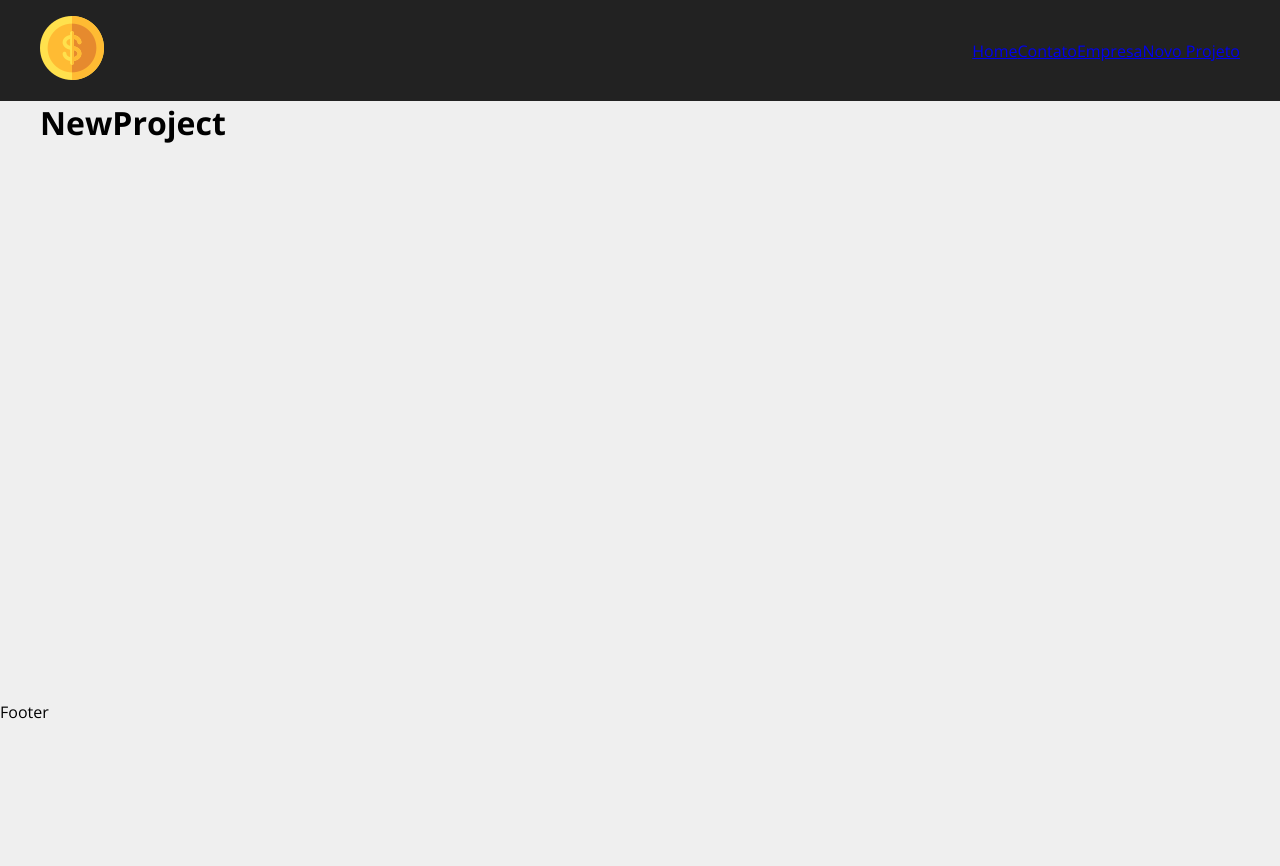
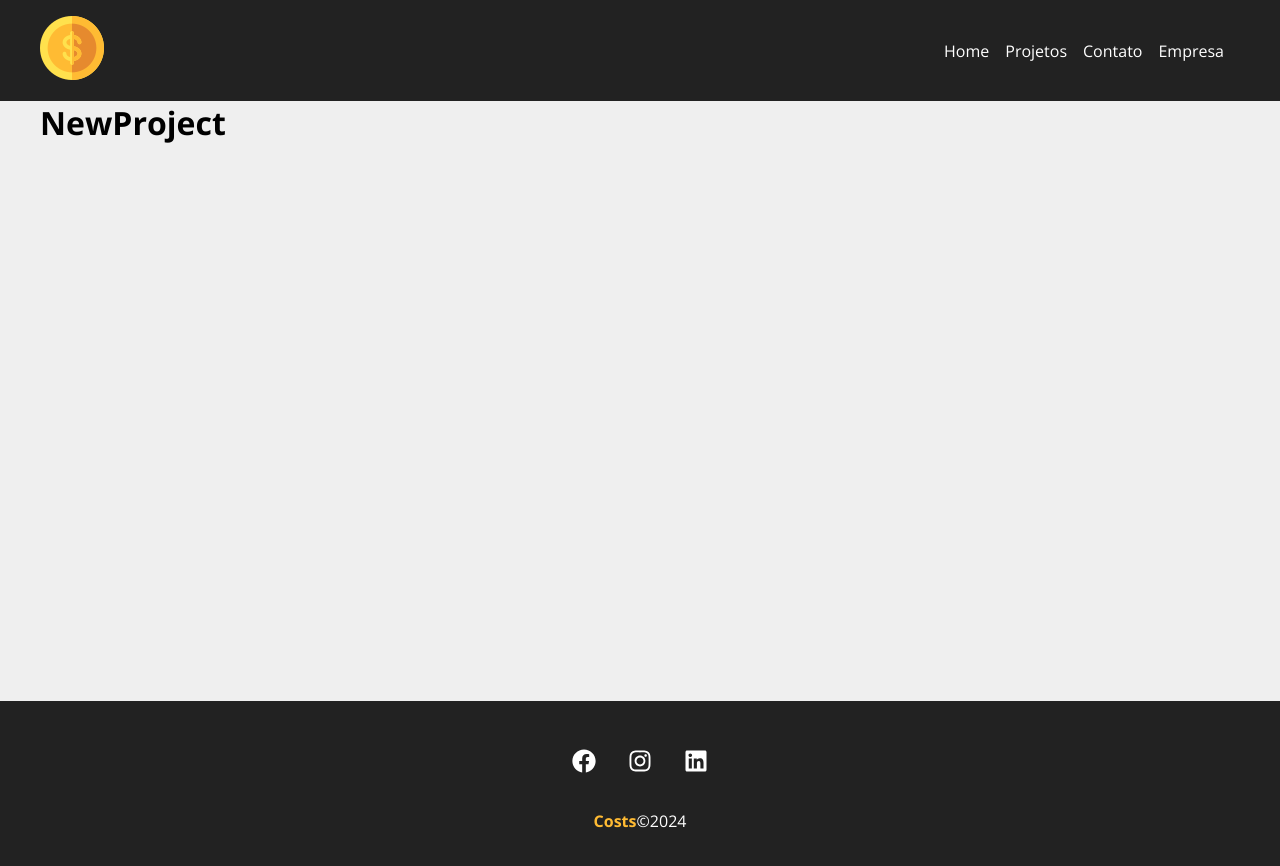
Before and after one commit to limberjhonathan/projeto-react, a React (Create React App) app: page /newproject in a window 1280 px wide. Shown: the top 866 px of the page. Before the commit the page ends 800 px from the top, so only its background shows below. Built offline with nearby package versions, Linux system fonts and the light colour scheme.

Commit message:
Adicionando icones

```diff
--- a/src/App.js
+++ b/src/App.js
@@ -7,6 +7,7 @@
 import Container from "./components/layout/Container";
 import Navbar from "./components/layout/Navbar";
 import Footer from "./components/layout/Footer"
+import Projects from "./components/pages/projects";
 
 function App() {
   return (
@@ -15,6 +16,7 @@
       <Container customClass='min-height'>
         <Routes>
           <Route path="/" element={<Home />} />
+          <Route path="/projects" element={<Projects />} />
           <Route path="/company" element={<Company />} />
           <Route path="/contact" element={<Contact />} />
           <Route path="/newproject" element={<NewProject />} />
--- a/src/components/layout/Footer.js
+++ b/src/components/layout/Footer.js
@@ -1,3 +1,21 @@
+import { FaFacebook, FaInstagram, FaLinkedin } from "react-icons/fa"
+import styles from './Footer.module.css'
+
 export default function Footer() {
-    return <p>Footer</p>
+    return (
+        <footer className={styles.footer}>
+            <ul className={styles.social_list}>
+                <li>
+                    <FaFacebook />
+                </li>
+                <li>
+                    <FaInstagram />
+                </li>
+                <li>
+                    <FaLinkedin />
+                </li>
+            </ul>
+            <p className={styles.copy_right}><span>Costs</span>&copy;2024</p>
+        </footer>
+    )
 }
--- a/src/components/layout/Footer.module.css
+++ b/src/components/layout/Footer.module.css
@@ -0,0 +1,34 @@
+.footer {
+    background-color: #222;
+    color: #fff;
+    padding: 3em;
+    text-align: center;
+}
+
+.social_list {
+    display: flex;
+    justify-content: center;
+    list-style-type: none;
+}
+
+.social_list li{
+    margin: 0 1em;
+}
+
+.social_list li:hover{
+    color: #ffbb33;
+}
+
+.social_list svg{
+    font-size: 1.5em;
+    cursor: pointer;
+}
+
+.copy_right {
+    margin-top: 2em;
+}
+
+.copy_right span{
+    font-weight: bold;
+    color: #ffbb33;
+}
--- a/src/components/layout/Navbar.js
+++ b/src/components/layout/Navbar.js
@@ -12,19 +12,22 @@
                 <Link to="/">
                     <img src={logo} alt="Costs" />
                 </Link>
-                <ul class={styles.list}>
-                    <li>
+                <ul className={styles.list}>
+                    <li className={styles.item}>
                         <Link to={"/"}>Home </Link>
                     </li>
-                    <li>
+                    <li className={styles.item}>
+                        <Link to={"/projects"}>Projetos </Link>
+                    </li>
+                    <li className={styles.item}>
                         <Link to={"/contact"}>Contato </Link>
                     </li>
-                    <li>
+                    <li className={styles.item}>
                         <Link to={"/company"}>Empresa </Link>
                     </li>
-                    <li>
+                    {/* <li class={styles.item}>
                         <Link to={"/newproject"}>Novo Projeto </Link>
-                    </li>
+                    </li> */}
                 </ul>
             </Container>
         </nav>
--- a/src/components/layout/Navbar.module.css
+++ b/src/components/layout/Navbar.module.css
@@ -10,3 +10,23 @@
     list-style: none;
     align-items: center;
 }
+
+.list{
+    display: flex;
+    list-style: none;
+    align-items: center;
+}
+
+.item {
+    margin-right: 1em;
+}
+
+.item a{
+    color: #fff;
+    text-decoration: none;
+    transition: .4s color ease-in;
+}
+
+.item a:hover{
+    color: #FFBB33;
+}
--- /dev/null
+++ b/src/components/pages/projects.js
@@ -0,0 +1,3 @@
+export default function Projects(){
+    return <h1>Projects</h1>
+}
```
